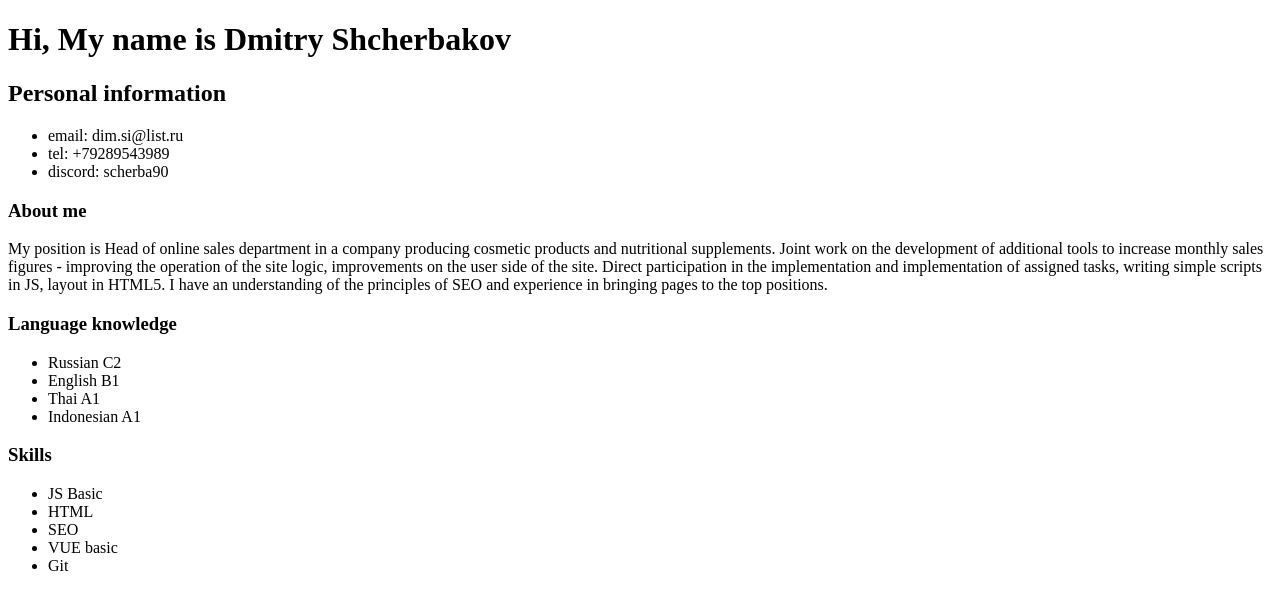
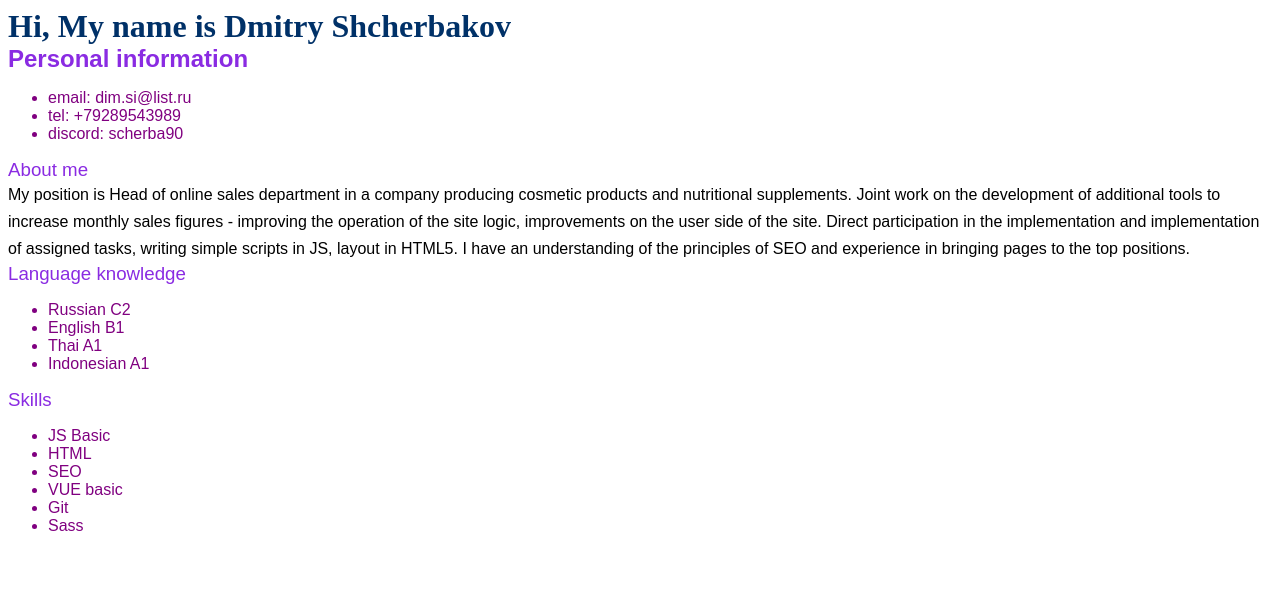
Before and after one commit to scherba90/rsschool-cv, a plain HTML site: page index.html in a window 1280 px wide. Drawn offline with Linux system fonts and the light colour scheme.

Commit message:
docs: css update

```diff
--- a/index.html
+++ b/index.html
@@ -15,8 +15,8 @@
 
         <section>
           <div class="contact">
-            <div class="contacts_list">
-              <ul>
+            <div class="list">
+              <ul class="list_item">
                 <li>email: dim.si@list.ru</li>
                 <li>tel: +79289543989</li>
                 <li>discord: scherba90</li>
@@ -29,8 +29,8 @@
 
         <section>
           <h3 class="h3_title">Language knowledge</h3>
-          <div class="language_list">
-            <ul>
+          <div class="list">
+            <ul class="list_item">
               <li>Russian C2</li>
               <li>English B1</li>
               <li>Thai A1</li>
@@ -41,13 +41,14 @@
 
         <section>
           <h3 class="h3_title">Skills</h3>
-          <div class="skills_list">
-            <ul>
+          <div class="list">
+            <ul class="list_item">
               <li>JS Basic</li>
               <li>HTML</li>
               <li>SEO</li>
               <li>VUE basic</li>
               <li>Git</li>
+              <li>Sass</li>
             </ul>
           </div>
         </section>
--- a/style.css
+++ b/style.css
@@ -1,15 +1,43 @@
-.header {
-	top:20px;
+body, html {
+	height: 100%;
+	background: white;
+	font-family: Montserrat, sans-serif;
+	color: black;
+	font-weight: 400;
 }
 
-.main {
-	padding-top:100px;
+h1, h2, h3 {
+	margin: 0px;
 }
 
-.posLeft {
-	margin-left:-66%;
+span {
+	font: Montserrat;
+	font-weight: 400;
+	line-height: 1.7;
+	margin: 0px;
 }
 
-.posCenter {
-	margin-left:33%;
+h1 {
+	color: rgb(0, 49, 104);
+	font-family: Montserrat;
 }
+
+h2 {
+	color: rgb(0, 49, 104);
+	font: Montserrat;
+	font-weight: 700;
+}
+
+.h2_title {
+	color:blueviolet;
+	font-weight: 700;
+}
+
+.h3_title {
+	color:blueviolet;
+	font-weight: 500;
+}
+
+.list .list_item{
+	color: purple;
+}
```
